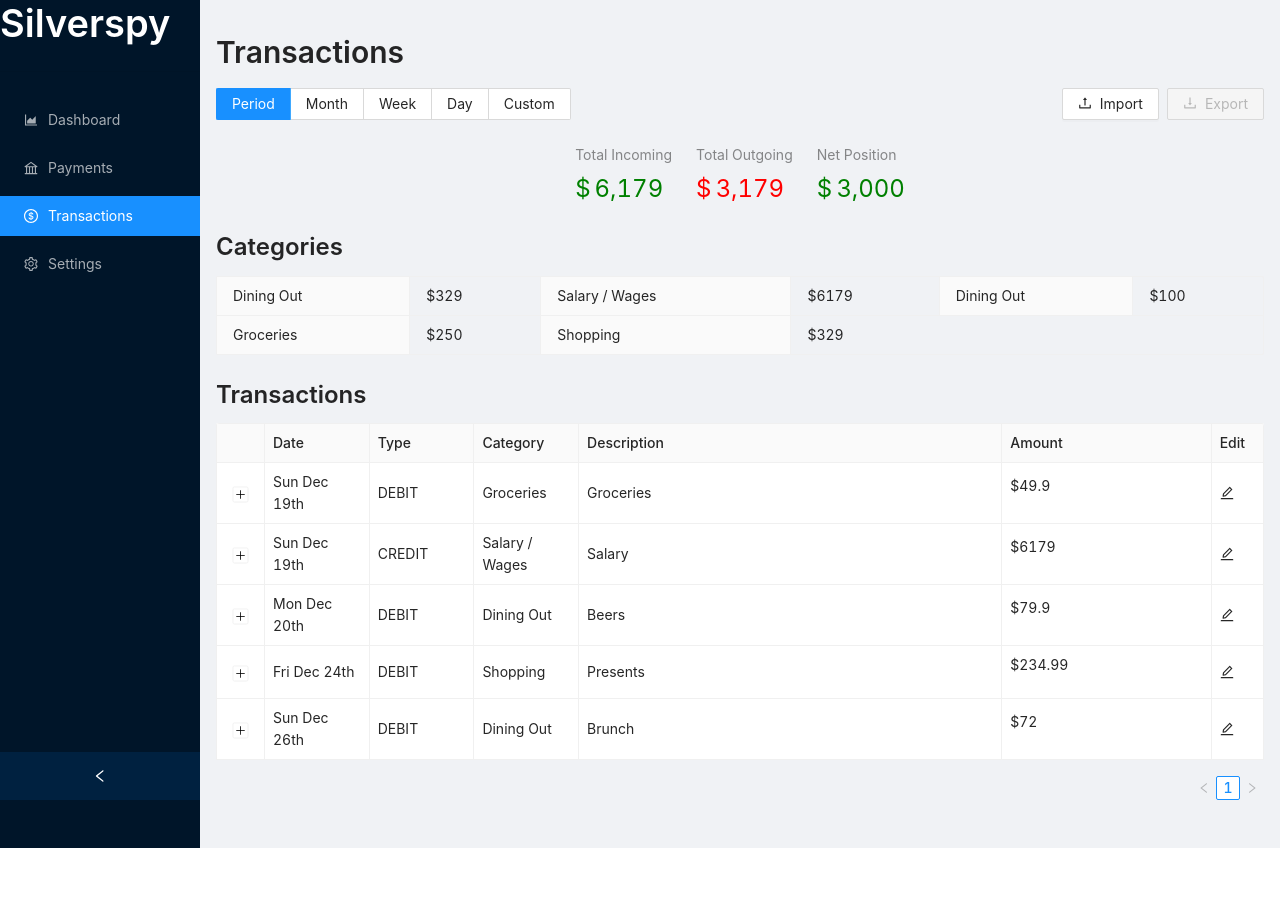
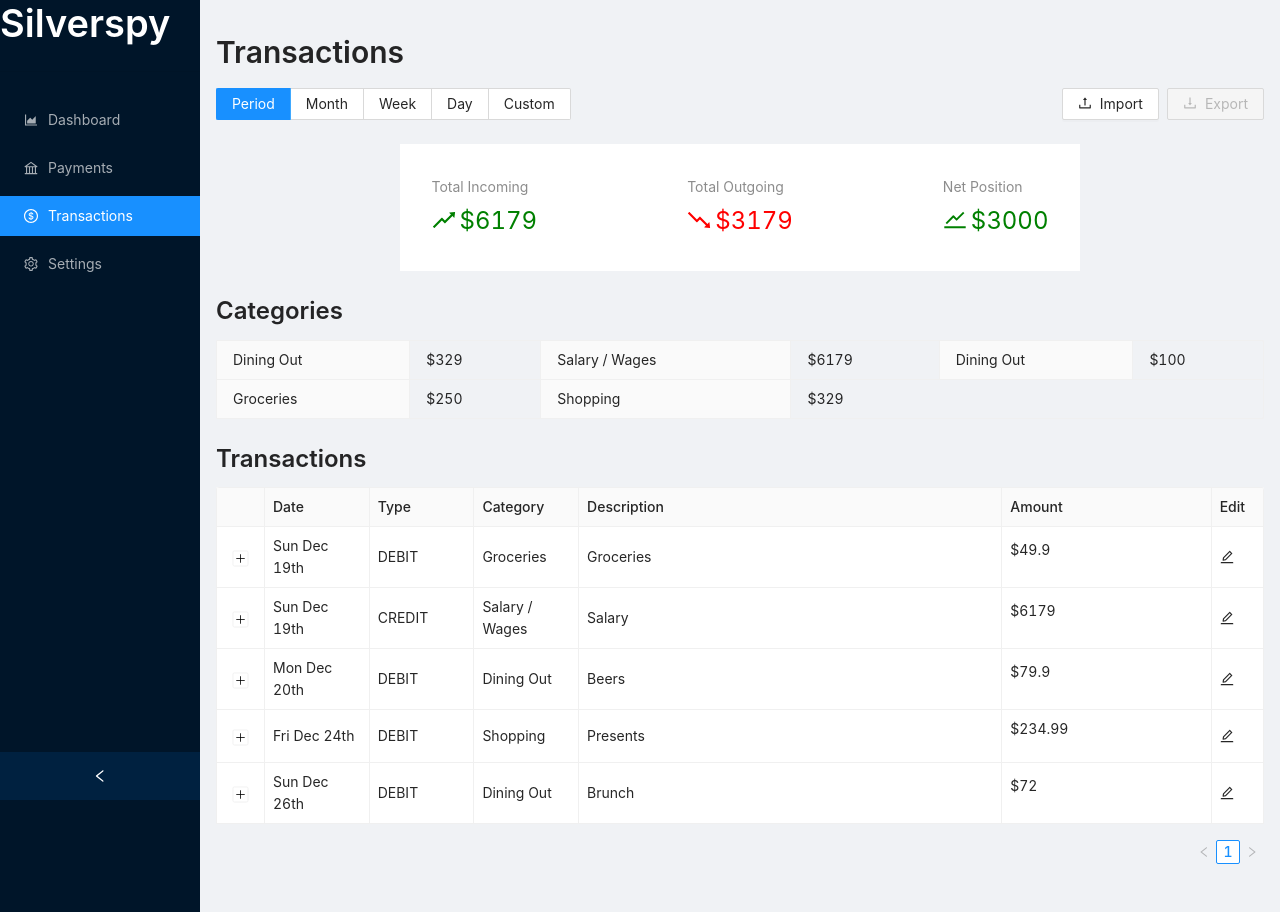
Before and after one commit to mttchpmn/silverspy-web, a Next.js app: page /transactions in a window 1280 px wide. Before the commit the page ends 848 px from the top, so only its background shows below. Built offline with nearby package versions, Linux system fonts and the light colour scheme.

Commit message:
0001 Update statistics design

```diff
--- a/pages/transactions.tsx
+++ b/pages/transactions.tsx
@@ -6,7 +6,14 @@ import {useTransactions} from "../hooks/useTransactions";
 import {useState} from "react";
 import moment, {Moment} from "moment";
 import {CategoryTotal} from "../types/transaction-types";
-import {DownloadOutlined, UploadOutlined} from "@ant-design/icons";
+import {
+    DownloadOutlined,
+    FallOutlined,
+    FundOutlined,
+    RiseOutlined,
+    StockOutlined,
+    UploadOutlined
+} from "@ant-design/icons";
 import {ImportTransactionModal} from "../components/ImportTransactionModal";
 
 const {Title, Text} = Typography;
@@ -67,12 +74,15 @@ const TransactionsPage: NextPage = () => {
                 {/* Transaction stats */}
                 <div>
                     <Space size={"large"} style={{width: "100%", justifyContent: "center"}}>
-                        <Statistic title={"Total Incoming"} value={totalIncoming} prefix={"$"}
+                        <Space size={150} style={{padding: "2rem", backgroundColor: "#fff"}}>
+
+                        <Statistic title={"Total Incoming"} value={"$" + totalIncoming} prefix={<RiseOutlined />}
                                    valueStyle={{color: "green"}}/>
-                        <Statistic title={"Total Outgoing"} value={totalOutgoing} prefix={"$"}
+                        <Statistic title={"Total Outgoing"} value={"$" + totalOutgoing} prefix={<FallOutlined />}
                                    valueStyle={{color: "red"}}/>
-                        <Statistic title={"Net Position"} value={netPosition} prefix={"$"}
+                        <Statistic title={"Net Position"} value={"$" + netPosition} prefix={<StockOutlined />}
                                    valueStyle={{color: "green"}}/>
+                        </Space>
                     </Space>
                 </div>
 
```
